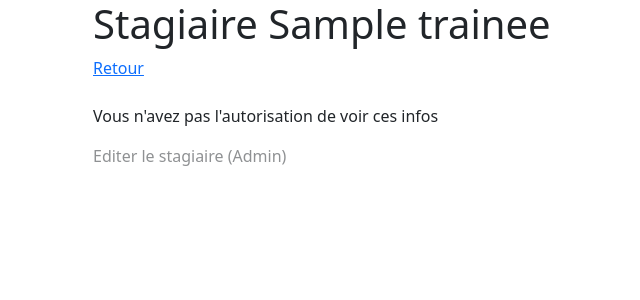
After one commit to baku67/ELAN_Symfony_Sessions, a Symfony app: template templates/trainee/traineeDetail.html.twig in a window 1280 px wide. The commit adds this page. Shown: the top 300 px of the page, without its empty margins (131-771 px from the left). Run offline with Twig, Linux system fonts and the light colour scheme; the template is opened without the code that fills it: most values are stand-ins (such as "Sample title", 1, 10 or a date in 2020); some libraries are stand-ins or nearby versions.

Commit message:
WIP "denyAccessUnlessGranted" + Retours + TraineeDetail

```diff
--- a/public/css/style.css
+++ b/public/css/style.css
@@ -8,3 +8,11 @@ body {
     display: flex;
     gap: 20px;
 }
+
+ul {
+    list-style-type: none;
+    padding-inline-start: 0em;
+}
+ul li {
+    padding-inline-start: 0em;
+}
--- /dev/null
+++ b/templates/trainee/traineeDetail.html.twig
@@ -0,0 +1,42 @@
+{% extends 'base.html.twig' %}
+
+{% block title %}Liste stagiaires{% endblock %}
+
+
+{% block body %}
+
+    <h1>Stagiaire {{ trainee }}</h1>
+    <a href="{{ path('app_trainee') }}">Retour</a>
+
+    <br><br>
+
+    {# {% if is_granted('ROLE_ADMIN') %} #}
+    {% if app.user %}
+
+        <p>Infos</p>
+        <ul>
+            <li>Nom: {{ trainee }}</li>
+            <li>Age: {{ trainee.birthDate|date("m/d/Y") }}</li>
+            <li>Ville: {{ trainee.ville }}</li>
+            <li>Email: {{ trainee.email }}</li>
+            <li>Tél: {{ trainee.tel }}</li>
+            <li>Genre: {{ trainee.gender }}</li>
+        </ul>
+
+
+    {% else %}
+
+        <p>Vous n'avez pas l'autorisation de voir ces infos</p>
+
+    {% endif %}
+
+
+    {% if is_granted('ROLE_ADMIN') %}
+        <a href="{{ path('app_editTrainee', {'id': trainee.id }) }}">Editer le stagiaire</a>
+    {% else %}
+        <p style="opacity: 0.5">Editer le stagiaire (Admin)</p>
+    {% endif %}
+
+
+
+{% endblock %}
```
Also changed, not shown: src/Controller/TraineeController.php (+25 -1 lines), src/Entity/Trainee.php (+14 -8 lines), templates/security/home.html.twig (+13 -0 lines), templates/trainee/add.html.twig (+9 -1 lines), templates/trainee/index.html.twig (+19 -2 lines).
